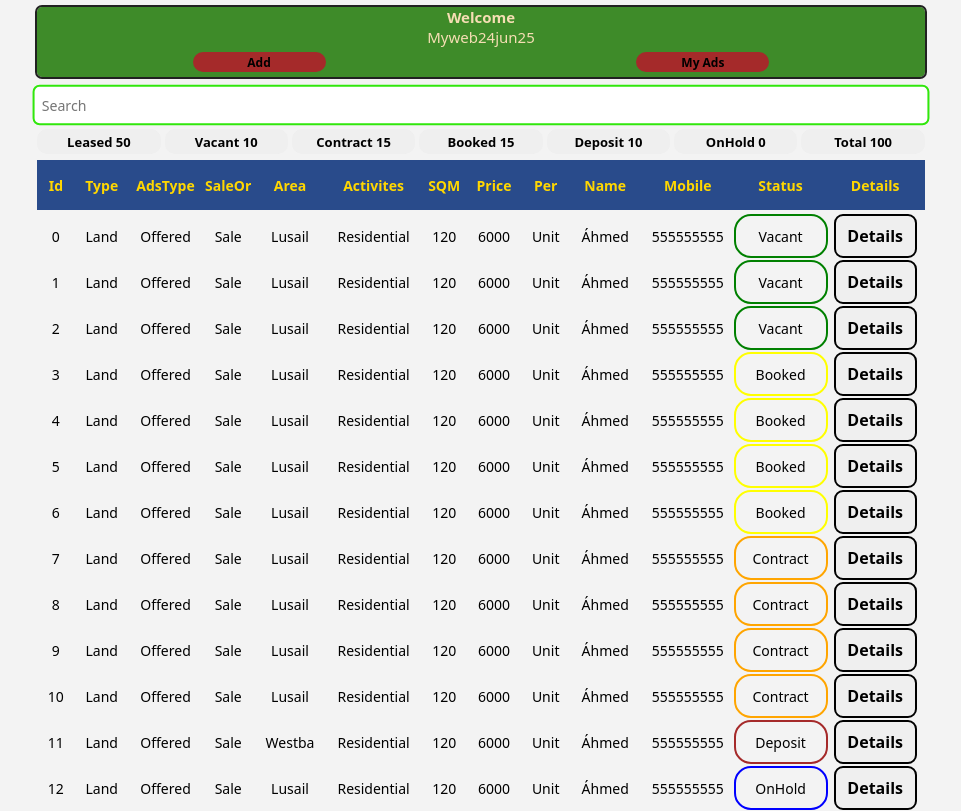
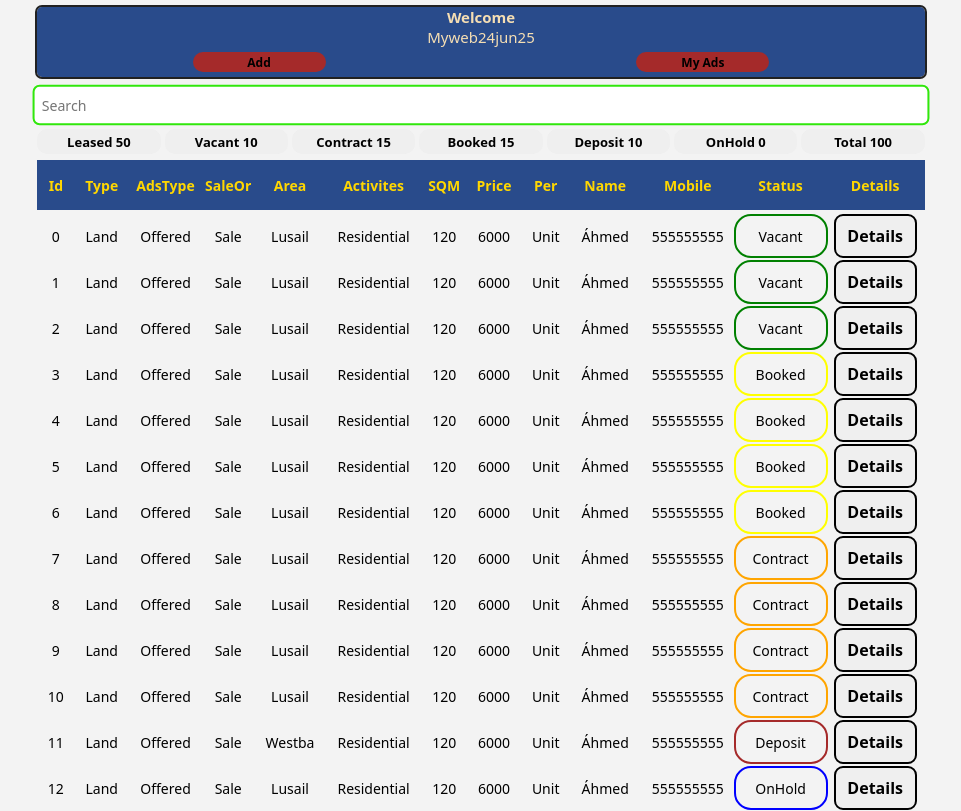
Before and after one commit to ahmedaaamm2/Mywebjun25, a website with bundled scripts: page index.html in a window 1280 px wide. Shown: the top 811 px of the page, without its empty margins (159-1120 px from the left). Built offline with nearby package versions, Linux system fonts and the light colour scheme.

Commit message:
change header to blue in master branch

```diff
--- a/style.css
+++ b/style.css
@@ -77,8 +77,8 @@ button{
     height: 70px;
     text-align: center;
     border-radius: 5px;
-    /* background-color: #294b8b; */
-    background-color: #3e8b29;
+    background-color: #294b8b;
+    /* background-color: #3e8b29; */
     color: wheat;
     font-size: 16px;
     outline: #212121 solid 2px;
```
